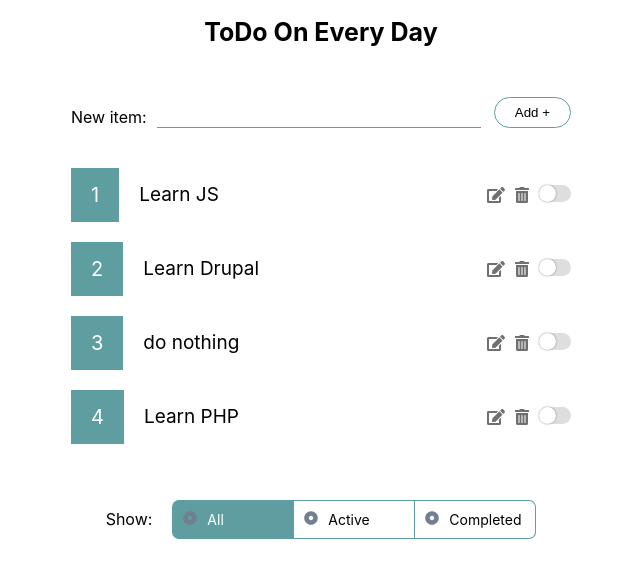
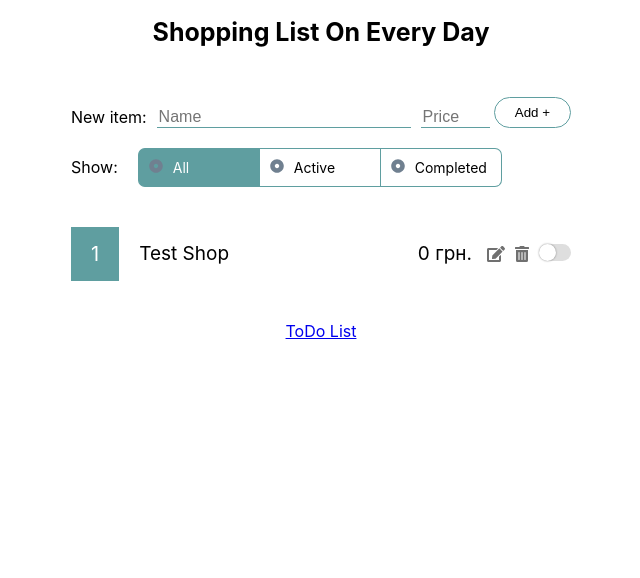
Before and after one commit to TereschenkoVlad/Todo-by-React-with-hooks, a React (Create React App) app: page /shopping-list in a window 1280 px wide. Shown: the top 578 px of the page, without its empty margins (319-959 px from the left). Built offline with nearby package versions, Linux system fonts and the light colour scheme; no server answers.

Commit message:
add shopping list

```diff
--- a/package.json
+++ b/package.json
@@ -38,6 +38,7 @@
   },
   "devDependencies": {
     "gh-pages": "^2.2.0",
-    "node-sass": "^4.13.1"
+    "node-sass": "^4.13.1",
+    "react-router-dom": "^5.1.2"
   }
 }
--- a/src/App.js
+++ b/src/App.js
@@ -1,15 +1,24 @@
 import React from 'react';
 import Header from './components/Header/header';
 import Todo from './components/Todo/todo';
-import  Footer from './components/Footer/footer'
 import './App.css';
+import { BrowserRouter as Router, Switch, Route } from "react-router-dom";
 
 function App() {
     return (
     <div className="App">
-      <Header name={"ToDo On Every Day"}/>
-      <Todo />
-      <Footer/>
+      <Router>
+        <Switch>
+          <Route exact path="/">
+            <Header name={"ToDo On Every Day"}/>
+            <Todo type={"standard"} />
+          </Route>
+          <Route exact path="/shopping-list">
+            <Header name={"Shopping List On Every Day"}/>
+            <Todo type={"shopping"} />
+          </Route>
+        </Switch>
+      </Router>
     </div>
   );
 }
--- a/src/components/Add-item/add-item.js
+++ b/src/components/Add-item/add-item.js
@@ -1,16 +1,24 @@
-import React, { useState } from 'react';
+import React, {useState} from 'react';
 import './add-item.scss';
-import { changeStateProp, pushStateProp } from '../../actions'
+import {changeStateProp, pushStateProp} from '../../actions'
 
-const AddItem = () => {
+const AddItem = (props) => {
 
   // states
-    const [item, setItem] = useState({
+  let itemObj = props.type === 'standard' ? {
     isEdit: false,
     isChecked: false,
     value: '',
     id: Math.random()
-    })
+  } : {
+    isEdit: false,
+    isChecked: false,
+    value: '',
+    price: 0,
+    id: Math.random()
+  }
+
+  const [item, setItem] = useState(itemObj)
 
   const [isError, setError] = useState(false)
 
@@ -23,22 +31,50 @@ const AddItem = () => {
     })
   }
 
+  const handleInputPrice = (name, value) => {
+    if (props.type !== 'standard') {
+      if (item.price) {
+        setError(false)
+      }
+
+      setItem({
+        ...item, [name]: value
+      })
+    }
+  }
+
   const onClickButton = () => {
     if (item.value) {
       handleInput('value', '');
 
+      if (props.type === 'standard') {
         pushStateProp('tasks', item, 'TASKS')
-            changeStateProp('title', item.value, 'TASKS')
       } else  {
+        handleInputPrice('price', '')
+        pushStateProp('shoppingList', item, 'TASKS')
+      }
+
+    } else {
       setError(true)
     }
   }
 
   return (
     <div className={'add-item'}>
-            <div>
+      <div className={props.type === 'standard' ? "standard" : "shopping-list"}>
         <span>New item: </span>
-                <input type="text" className={isError ? 'error' : ''} onChange={(event) => handleInput('value', event.target.value)} value={item.value}/>
+        {props.type !== 'standard'
+          ?
+          <>
+            <input type="text" className={isError ? 'error' : ''}
+                   onChange={(event) => handleInput('value', event.target.value)} value={item.value}
+                   placeholder={"Name"} />
+            <input type="number" className={"price-input"} placeholder={"Price"} onChange={(event) => handleInputPrice('price', event.target.value)} />
+          </>
+          :
+          <input type="text" className={isError ? 'error' : ''}
+                 onChange={(event) => handleInput('value', event.target.value)} value={item.value}/>
+        }
       </div>
       <button className={'green-button'} onClick={onClickButton}>
         Add +
--- a/src/components/Add-item/add-item.scss
+++ b/src/components/Add-item/add-item.scss
@@ -52,4 +52,26 @@ button, a, input {
   .error {
     border-bottom-color: darkred;
   }
+
+  .shopping-list {
+    input {
+      max-width: 250px;
+      margin-right: 10px;
+
+      &.price-input {
+        max-width: 65px;
+        margin-right: 0;
+      }
+    }
+
+    @media (max-width: 540px) {
+      input {
+        max-width: 50%;
+      }
+
+      span {
+        display: none;
+      }
+    }
+  }
 }
--- a/src/components/AllItems/all-item.scss
+++ b/src/components/AllItems/all-item.scss
@@ -34,10 +34,19 @@
       border: none;
       border-bottom: 1.5px solid slategrey;
       font-size: 14px;
+
+      &.edit-price {
+        width: 65px;
+        margin-left: auto;
+      }
     }
 
     p {
       word-break: break-all;
+    }
+
+    .price {
+      margin-left: auto;
     }
   }
 
@@ -109,6 +118,46 @@
   }
 }
 
+.items-container.shopping-list {
+  .item {
+    position: relative;
+
+    .menu-item {
+      cursor: pointer;
+      padding: 0 5px;
+    }
+  }
+  .item-left-cont {
+    input:nth-child(2), p:nth-child(2) {
+      width: 58%;
+    }
+  }
+
+  .modal-menu-cont {
+    position: absolute;
+    top: 35px;
+    right: 0;
+    width: 50px;
+    padding: 5px;
+    height: 66px;
+    box-shadow: 0 0 5px rgba(0, 0, 0, .25);
+    border-radius: 3px;
+
+    .icon-cont {
+      display: flex;
+      flex-direction: column;
+      align-items: center;
+      justify-content: space-between;
+      height: 100%;
+      min-width: 0;
+
+      .switch {
+        margin: 0;
+      }
+    }
+  }
+}
+
 .over {
   border: 2px dashed #000;
 }
--- a/src/components/Footer/footer.js
+++ b/src/components/Footer/footer.js
@@ -6,7 +6,7 @@ const Footer = () => {
 
     return (
         <footer className={"footer"}>
-            <span>Show:</span>
+          <span>Show:</span>
           <div className="buttons-container">
             <FilterLink buttonType={'All'} />
             <FilterLink buttonType={'Active'} />
--- a/src/components/Footer/footer.scss
+++ b/src/components/Footer/footer.scss
@@ -1,7 +1,6 @@
 footer {
   display: flex;
   align-items: center;
-  justify-content: center;
 
   .buttons-container {
     display: flex;
@@ -10,7 +9,7 @@ footer {
   }
 
   max-width: 500px;
-  margin: 0 auto;
+  margin: 20px auto 0 0;
 
   & > span {
     margin-right: 20px;
--- a/src/components/Todo/todo.css
+++ b/src/components/Todo/todo.css
@@ -0,0 +1,4 @@
+.toto-wrapper {
+  max-width: 500px;
+  margin: 0 auto 40px auto;
+}
--- a/src/components/Todo/todo.js
+++ b/src/components/Todo/todo.js
@@ -1,23 +1,23 @@
-import React, { useState, memo, useEffect } from 'react';
-import { useSelector } from 'react-redux'
+import React, { memo } from 'react';
 import './todo.css';
 import AllItems from '../AllItems/all-item'
 import AddItem from '../Add-item/add-item'
+import Footer from '../Footer/footer'
+import { Link } from "react-router-dom";
 
-const Todo = memo(() => {
-    const data = useSelector(state => state.tasks.tasks)
-    const [items, setItems] = useState([])
+const Todo = memo((props) => {
 
-    useEffect(() => {
-        setItems(data)
-    }, [])
-
-    return (
-        <div className={"toto-wrapper"}>
-            <AddItem  setItems={setItems} />
-            <AllItems setItems={setItems} />
-        </div>
-    )
+  return (
+    <div className={"toto-wrapper"}>
+      <AddItem type={props.type} />
+      <Footer/>
+      <AllItems type={props.type} />
+      {props.type === 'standard' ?
+        <Link to={"/shopping-list"}>Shopping List</Link>
+        : <Link to={"/"}>ToDo List</Link>
+      }
+    </div>
+  )
 })
 
 export default Todo;
--- a/src/constants/index.js
+++ b/src/constants/index.js
@@ -24,3 +24,13 @@ export const TASKS = [
         isChecked: false,
     },
 ]
+
+export const SHOP_LIST = [
+  {
+    id: 1,
+    value: 'Test Shop',
+    isEdit: false,
+    isChecked: false,
+    price: 0
+  }
+]
--- a/src/reducers/tasks.js
+++ b/src/reducers/tasks.js
@@ -1,16 +1,16 @@
-import { TASKS } from '../constants/index'
+import {TASKS, SHOP_LIST} from '../constants/index'
 import update from 'immutability-helper'
-import { CHANGE_STATE_PROP, PUSH_STATE_PROP, SPLICE_STATE_PROP, SAVE_EDITED_STATE_PROP } from '../actions/'
+import {CHANGE_STATE_PROP, PUSH_STATE_PROP, SPLICE_STATE_PROP, SAVE_EDITED_STATE_PROP} from '../actions/'
 
 const REDUCER = 'TASKS'
 
 const initialState = {
   tasks: TASKS,
-    title: '',
-    filterType: 'All'
+  filterType: 'All',
+  shoppingList : SHOP_LIST
 }
 
-export default function tasks (state = initialState, action) {
+export default function tasks(state = initialState, action) {
   let value = action.state && action.state.value ? action.state.value : ''
   let prop = action.state && action.state.prop ? action.state.prop : ''
 
@@ -23,22 +23,22 @@ export default function tasks (state = initialState, action) {
       })
     case REDUCER + PUSH_STATE_PROP:
       return update(state, {
-                [prop]: { $unshift: [value] },
+        [prop]: {$unshift: [value]},
       })
     case REDUCER + SPLICE_STATE_PROP:
       return update(state, {
-                [prop]: { $splice: [[value, 1]] },
+        [prop]: {$splice: [[value, 1]]},
       })
     case REDUCER + SAVE_EDITED_STATE_PROP:
       let index = action.state.index
       let itemProp = action.state.itemProp
       let item = state[prop][index]
       let newItem = update(item, {
-                [itemProp]: {$set: value }
+        [itemProp]: {$set: value}
       })
 
       return update(state, {
-                [prop]: { $splice: [[index, 1, newItem]] },
+        [prop]: {$splice: [[index, 1, newItem]]},
       })
 
     default:
```
Also changed, not shown: src/components/AllItems/all-item.js, 1 other file (tests, documents, lock files or other folders). Lines whose indentation alone changed are shown as unchanged.
